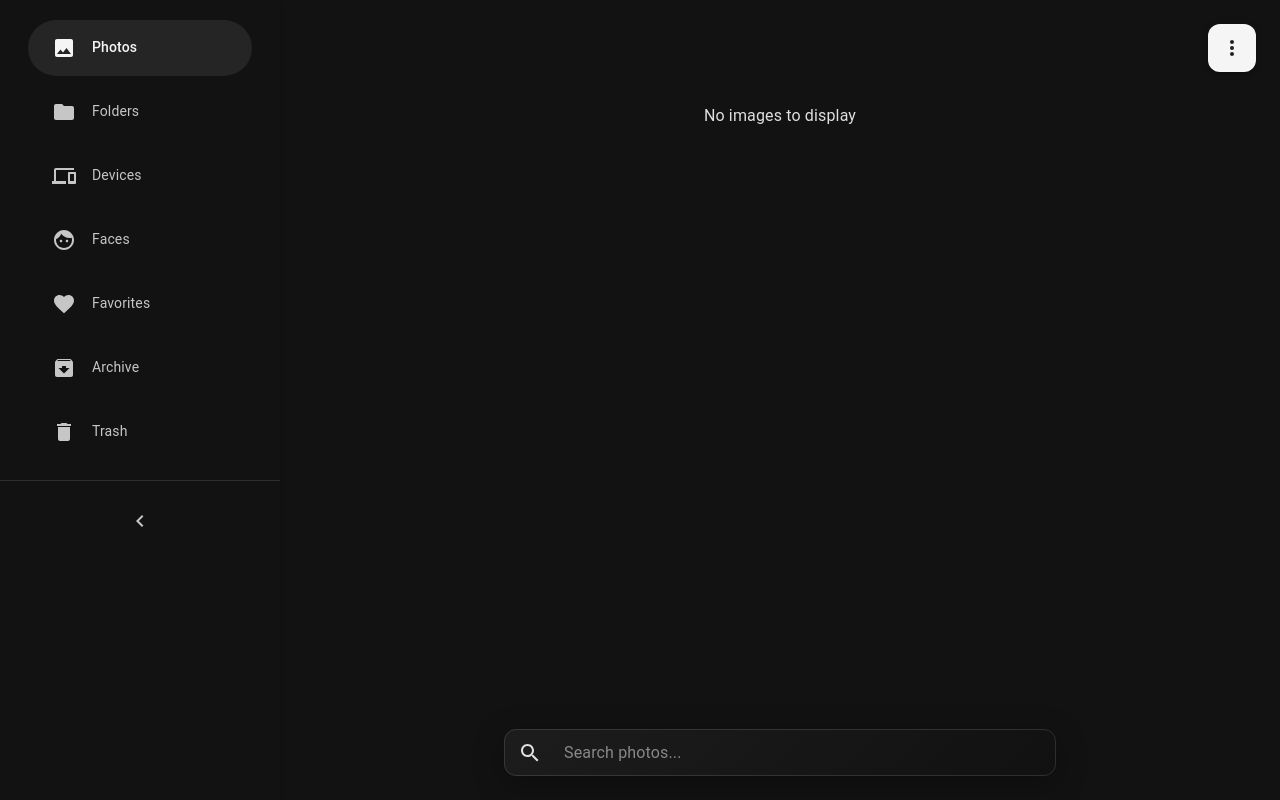
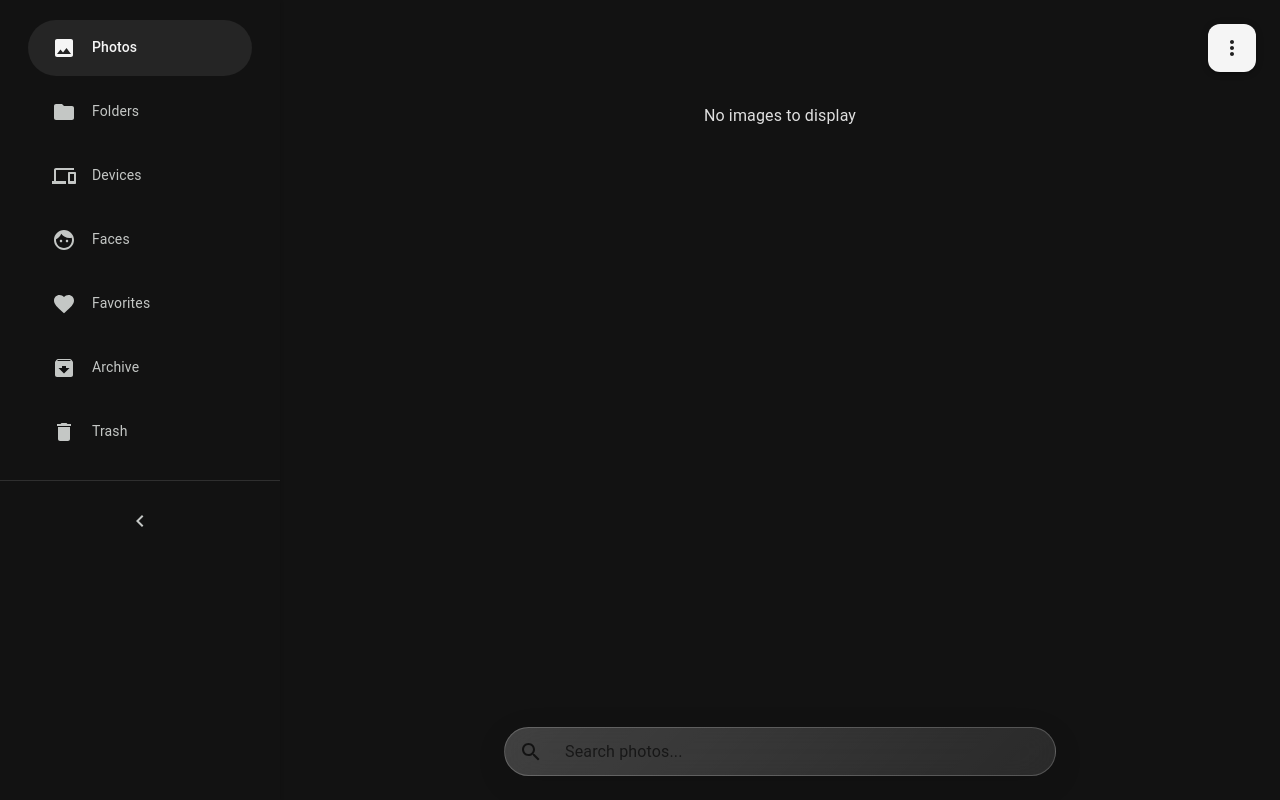
Before and after one commit to charan-sai1/OCD, a React (Vite) app in the folder apps/desktop/: page / in a window 1280 px wide. Built offline with nearby package versions, Linux system fonts and the light colour scheme.

Commit message:
feat: Redesign search bar with fully rounded liquid glass effect, white tint, and black text

```diff
--- a/apps/desktop/src/components/SearchBar.tsx
+++ b/apps/desktop/src/components/SearchBar.tsx
@@ -114,11 +114,12 @@ const SearchBar: React.FC<SearchBarProps> = ({
         <Paper
           elevation={8}
           sx={{
-            borderRadius: 3,
-            backgroundColor: "background.paper",
-            backdropFilter: "blur(10px)",
-            boxShadow: "0 8px 32px rgba(0, 0, 0, 0.3)",
-            background: "linear-gradient(135deg, rgba(30,30,30,0.95) 0%, rgba(18,18,18,0.95) 100%)",
+            borderRadius: 50,
+            backgroundColor: "rgba(255, 255, 255, 0.15)",
+            backdropFilter: "blur(20px)",
+            boxShadow: "0 8px 32px rgba(0, 0, 0, 0.1)",
+            border: "1px solid rgba(255, 255, 255, 0.2)",
+            background: "linear-gradient(135deg, rgba(255,255,255,0.2) 0%, rgba(255,255,255,0.1) 100%)",
           }}
         >
         <TextField
@@ -132,30 +133,33 @@ const SearchBar: React.FC<SearchBarProps> = ({
           inputRef={inputRef}
               sx={{
                 "& .MuiOutlinedInput-root": {
-                 borderRadius: 3,
+                  borderRadius: 50,
                   transition: "all 0.2s ease-in-out",
+                  backgroundColor: "transparent",
                   "& fieldset": {
-                   borderColor: "divider",
-                   borderWidth: 1,
+                    border: "none",
                   },
-                 "&:hover fieldset": {
-                   borderColor: "text.secondary",
-                   borderWidth: 1.5,
+                  "&:hover": {
+                    backgroundColor: "rgba(255, 255, 255, 0.1)",
                   },
-                 "&.Mui-focused fieldset": {
-                   borderColor: "primary.main",
-                   borderWidth: 2,
-                   boxShadow: "0 0 0 2px rgba(245, 245, 245, 0.2)",
+                  "&.Mui-focused": {
+                    backgroundColor: "rgba(255, 255, 255, 0.15)",
+                    boxShadow: "0 0 0 2px rgba(255, 255, 255, 0.3)",
                   },
                 },
              "& .MuiOutlinedInput-input": {
                padding: "12px 14px",
+               color: "#000000",
+               "&::placeholder": {
+                 color: "rgba(0, 0, 0, 0.6)",
+                 opacity: 1,
+               },
              },
            }}
              InputProps={{
               startAdornment: (
                 <InputAdornment position="start">
-                  <SearchIcon sx={{ color: "text.secondary" }} />
+                  <SearchIcon sx={{ color: "rgba(0, 0, 0, 0.7)" }} />
                 </InputAdornment>
               ),
             endAdornment: (
@@ -163,7 +167,7 @@ const SearchBar: React.FC<SearchBarProps> = ({
                 {isSearching && (
                   <CircularProgress
                     size={20}
-                    sx={{ color: "text.secondary", mr: 1 }}
+                    sx={{ color: "rgba(0, 0, 0, 0.7)", mr: 1 }}
                   />
                 )}
                 {searchQuery && (
@@ -171,9 +175,9 @@ const SearchBar: React.FC<SearchBarProps> = ({
                     size="small"
                     onClick={handleClearSearch}
                     sx={{
-                      color: "text.secondary",
+                      color: "rgba(0, 0, 0, 0.7)",
                       "&:hover": {
-                        color: "text.primary",
+                        color: "#000000",
                       },
                     }}
                   >
```
Lines whose indentation alone changed are shown as unchanged.
